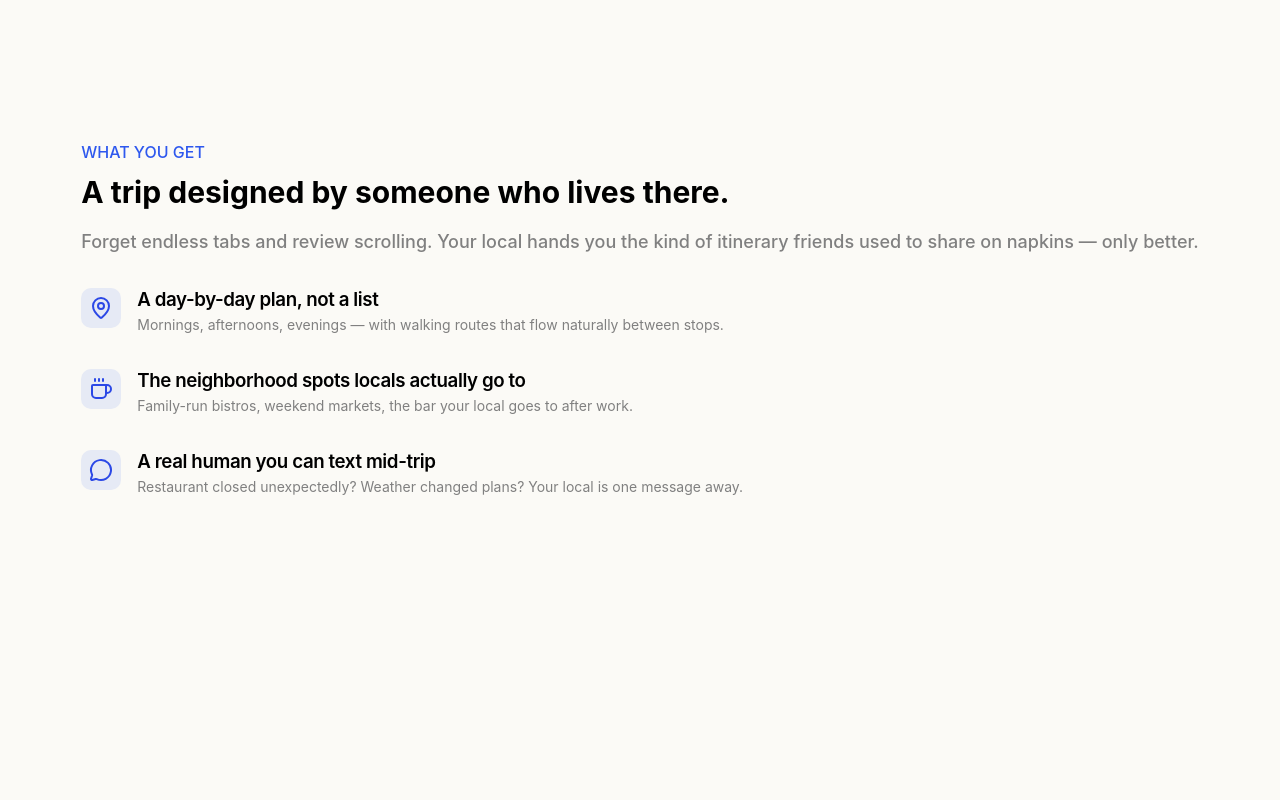
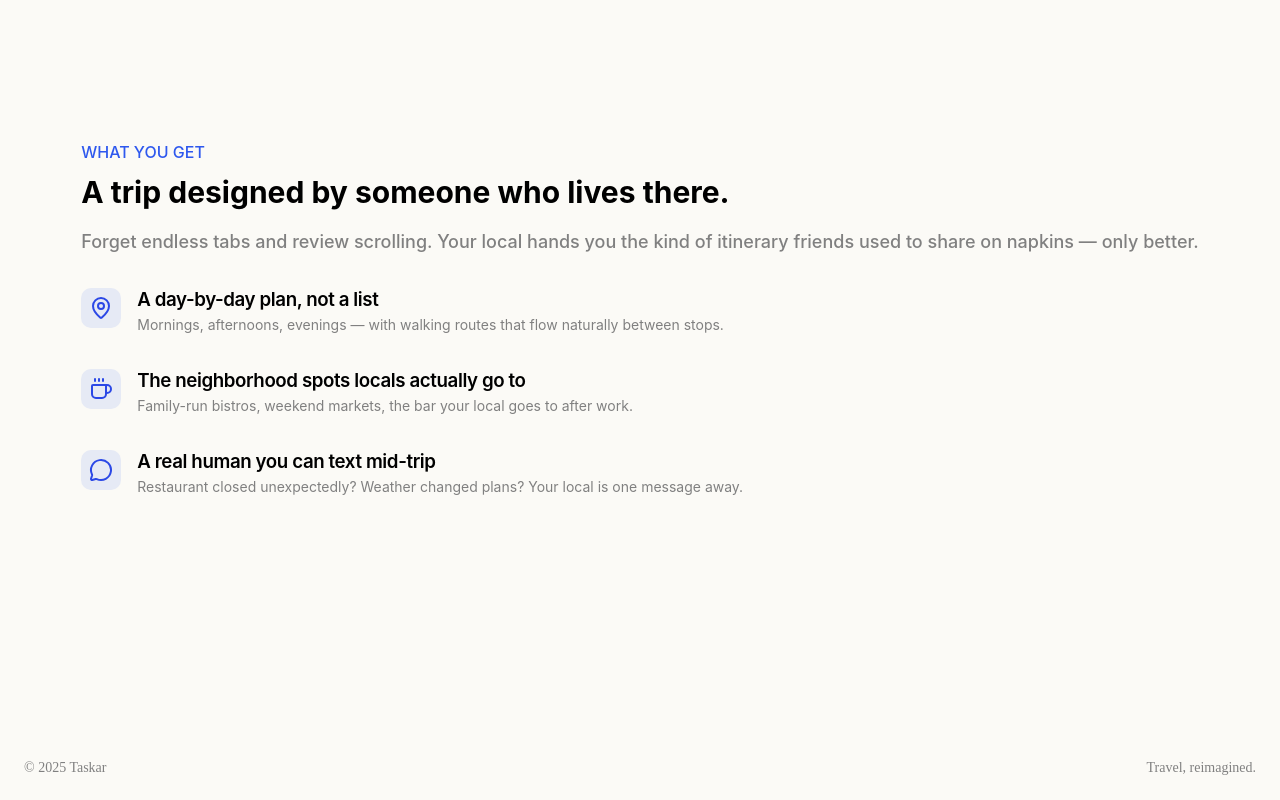
Before and after one commit to iftekar2/tasker_web, a React (Create React App) app: page / in a window 1280 px wide. Shown: the part 1800-2600 px from the top of the page. Built offline with nearby package versions, Linux system fonts and the light colour scheme; no server answers.

Commit message:
Adding Footer in the bottom

```diff
--- a/src/App.js
+++ b/src/App.js
@@ -2,6 +2,7 @@ import HomePage from "./home_page";
 import styled from "styled-components";
 import UserInformation from "./user_information";
 import AppDetails from "./app_details";
+import Footer from "./footer";
 
 function App() {
   return (
@@ -10,6 +11,7 @@ function App() {
         <HomePage />
         <UserInformation />
         <AppDetails />
+        <Footer />
       </MainLayout>
     </div>
   );
--- /dev/null
+++ b/src/footer.jsx
@@ -0,0 +1,34 @@
+import React from "react";
+import styled from "styled-components";
+
+function footer() {
+  return (
+    <FooterContainer>
+      <p>© 2025 Taskar</p>
+
+      <p>Travel, reimagined.</p>
+    </FooterContainer>
+  );
+}
+
+const FooterContainer = styled.div`
+  display: flex;
+  justify-content: space-between;
+  padding-left: 20px;
+  padding-right: 20px;
+  width: 100%;
+
+  @media (max-width: 480px) {
+    flex-direction: row;
+    gap: 10px;
+    text-align: center;
+  }
+
+  p {
+    color: grey;
+    font-size: 14px;
+    margin: 0;
+  }
+`;
+
+export default footer;
```
